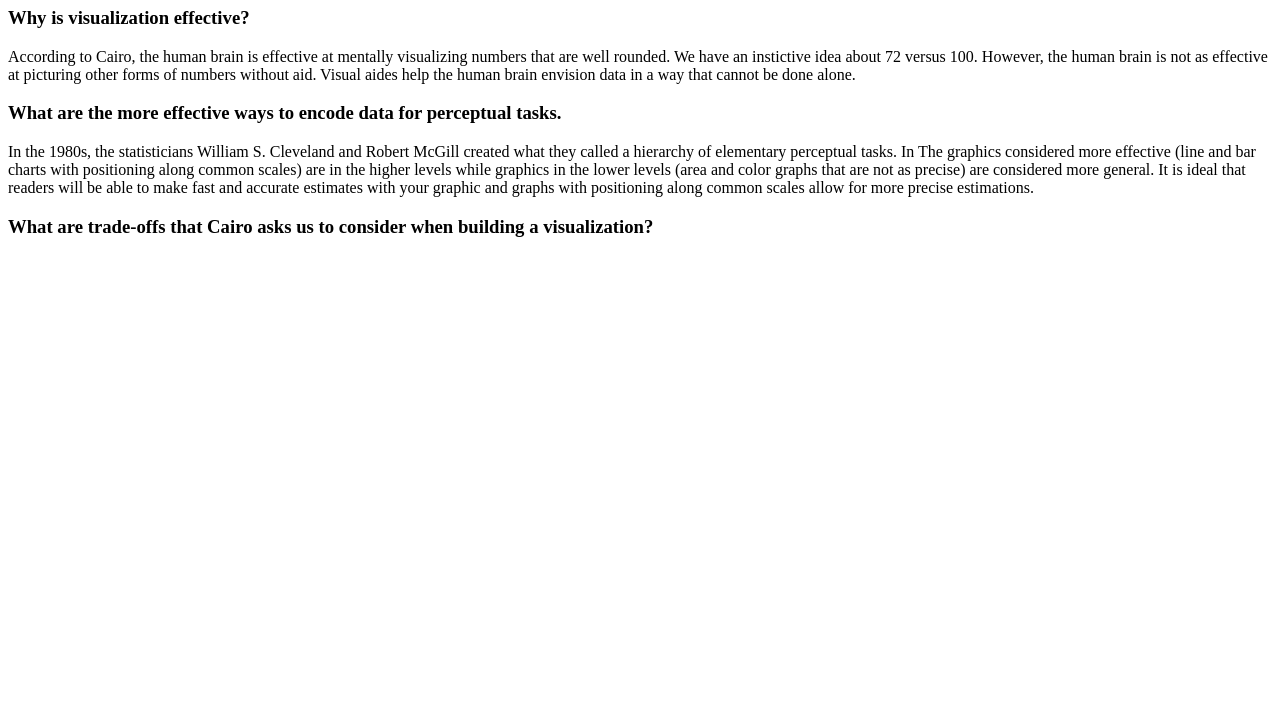
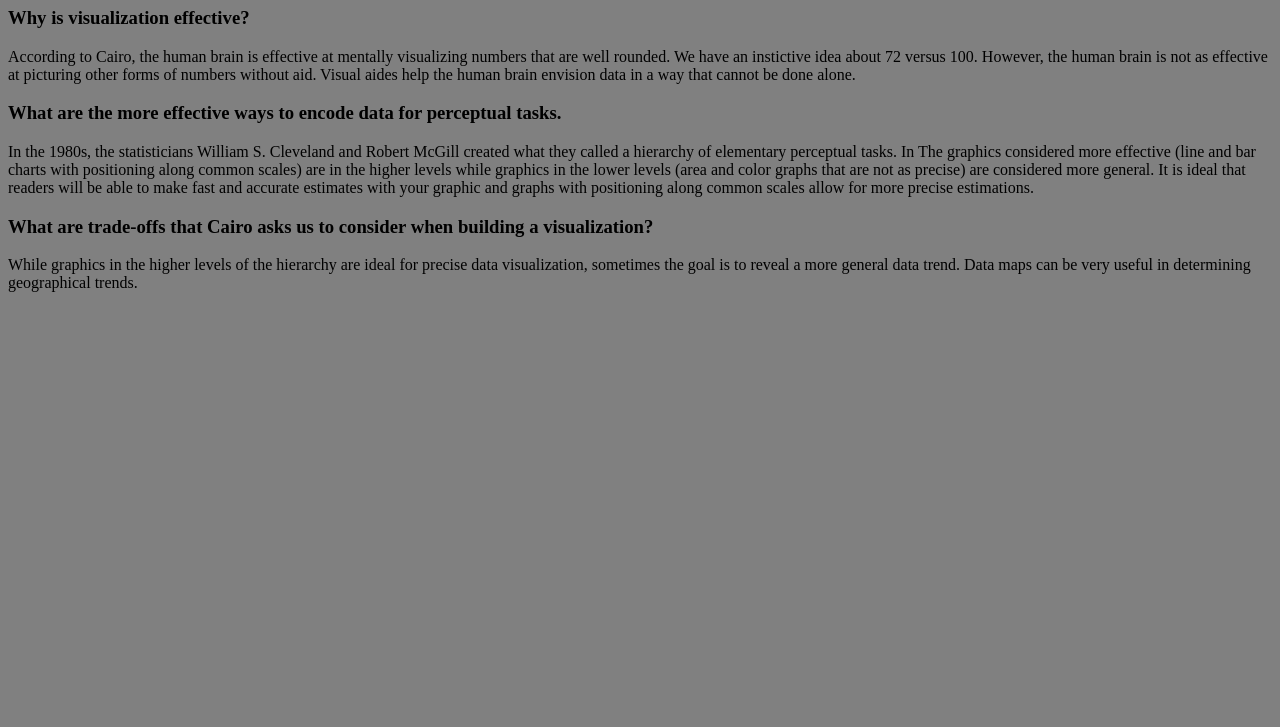
Before and after one commit to NotBenHodges/makingSomethingGreat, a plain HTML site: page index.html in a window 1280 px wide. Shown: the part 73-800 px from the top of the page. Drawn offline with Linux system fonts and the light colour scheme.

Commit message:
added more answers and background color

```diff
--- a/index.html
+++ b/index.html
@@ -23,6 +23,8 @@
     estimates with your graphic and graphs with positioning along common scales
     allow for more precise estimations.</p>
     <h3>What are trade-offs that Cairo asks us to consider when building a visualization?</h3>
-    <p></p>
+    <p>While graphics in the higher levels of the hierarchy are ideal for precise
+    data visualization, sometimes the goal is to reveal a more general data trend.
+    Data maps can be very useful in determining geographical trends.</p>
   </body>
 </html>
--- a/stylesheet.css
+++ b/stylesheet.css
@@ -0,0 +1,3 @@
+body{
+  background-color: gray;
+}
```
